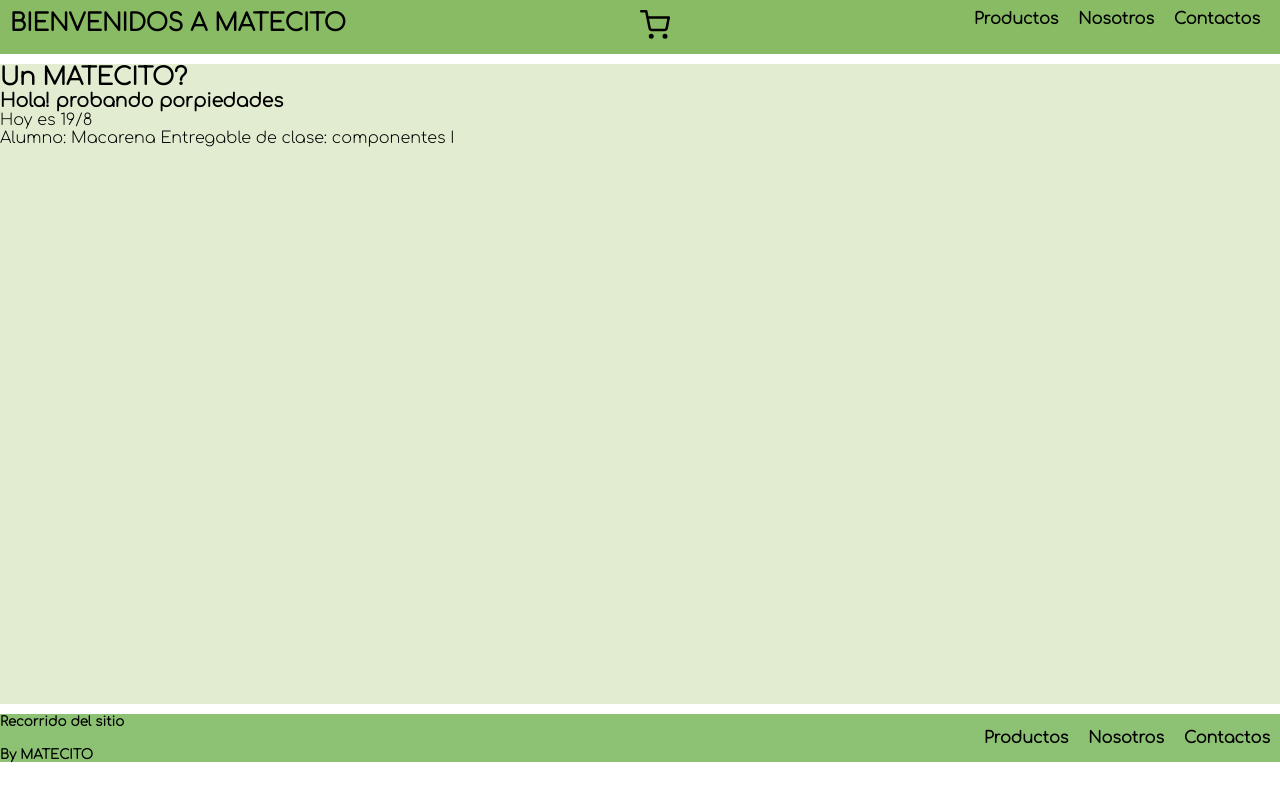
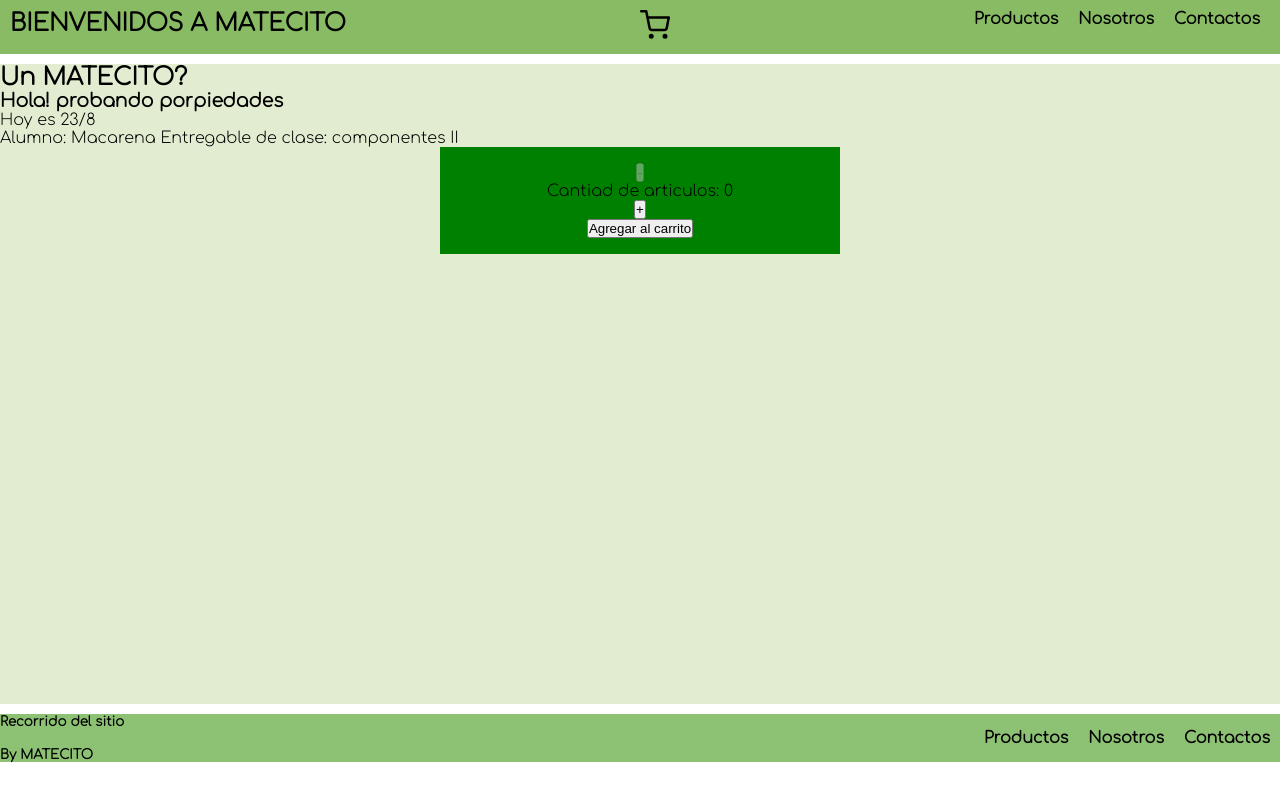
Before and after one commit to macarenazamar/matecito, a React (Create React App) app: page / in a window 1280 px wide. Built offline with nearby package versions, Linux system fonts and the light colour scheme.

Commit message:
Entrega Contenedores II

```diff
--- a/src/App.jsx
+++ b/src/App.jsx
@@ -3,10 +3,12 @@ import Header from './components/Header/Header'
 import Footer from './components/Footer/Footer'
 import Main from './components/Main/Main'
 
+
 const App = () => {
   return (
     <>
         <Header />
+
         <Main />
         <Footer />
 
--- /dev/null
+++ b/src/components/ItemCounter/ItemCounter.jsx
@@ -0,0 +1,71 @@
+import React, { useState, useEffect } from 'react'
+import './itemCounter.css'
+
+const ItemCounter = ({initial, stock, onAdd}) => {
+
+    const [count, setCount] = useState(parseInt(initial));
+
+
+    const restar = () => {
+        setCount(count - 1);
+    }
+
+    const sumar = () => {
+        count < stock ? setCount(count + 1) : alert ('No hay mas stock');
+    }
+
+    useEffect(() =>{
+        setCount(parseInt(initial));
+    },[initial])
+
+
+  return (
+    <div className='counter'>
+        <button disabled={count <= 0} onClick={restar}>-</button>
+        <p>Cantiad de articulos: {count}</p>
+        <button onClick={sumar}>+</button>
+        <div>
+            <button disabled={stock <=0} onClick={() => onAdd(count)}>Agregar al carrito</button>
+        </div>
+    </div>
+  )
+}
+
+export default ItemCounter
+
+
+//import React, { useState } from 'react'
+
+// const Counter = () => {
+
+//     const [count, setCount] = useState(0);
+
+//     let tope = 5
+
+//     const sumar = () => {
+//         //if else
+//         // if (count < tope) {
+//         //     setCount(count + 1);
+//         // } else {
+//         //     alert ('No hay mas stock');
+//         // }
+//         //ternario
+//         count < tope ? setCount(count + 1) : alert ('No hay mas stock');
+//     };
+
+//     const restar = () => {
+//         setCount(count - 1);
+
+//     };
+
+//   return (
+//     <div>
+//         <button onClick={sumar}>+</button>
+//         <p>Cantiad de articulos: {count}</p>
+//         <button>Agregar al carrito</button>
+//         <button onClick={restar}>-</button>
+//     </div>
+//   )
+// }
+
+// export default Counter
--- /dev/null
+++ b/src/components/ItemCounter/itemCounter.css
@@ -0,0 +1,7 @@
+.counter{
+    width: 50vh;
+    background-color: green;
+    margin: auto;
+    padding: 1rem;
+    text-align: center;
+}
--- a/src/ItemListContainer/ItemListContainer.jsx
+++ b/src/components/ItemListContainer/ItemListContainer.jsx
@@ -1,10 +1,15 @@
 import React from 'react'
+import ItemCounter from '../ItemCounter/ItemCounter'
 import myStyles from './itemListContainer.module.css'
 
 const ItemListContainer = (greeting) => {
   //console.log(greeting.test);
   const saludo = greeting.saludo
   const {fechaMes} = greeting
+
+  const onAdd = (cantidad) => {
+    alert(`Compraste ${cantidad} unidades`)
+  }
 
   return (
     <div className={myStyles.contenedorStyle}>
@@ -16,6 +21,7 @@ const ItemListContainer = (greeting) => {
       <p>
       Alumno: {greeting.alumno.nombre} Entregable de clase: {greeting.alumno.entrega}
       </p>
+      <ItemCounter initial={0} stock={5} onAdd={onAdd}/>
 
     </div>
   )
--- a/src/components/main/Main.jsx
+++ b/src/components/main/Main.jsx
@@ -1,5 +1,5 @@
 import React from 'react';
-import ItemListContainer from '../../ItemListContainer/ItemListContainer';
+import ItemListContainer from '../ItemListContainer/ItemListContainer';
 import myStyles from "./main.module.css";
 
 const Main = (props) => {
@@ -9,9 +9,9 @@ const Main = (props) => {
       <h2>Un MATECITO?</h2>
       <ItemListContainer
         saludo='probando porpiedades'
-        fechaDia={19}
+        fechaDia={23}
         fechaMes={8}
-        alumno={{nombre:'Macarena', entrega: 'componentes I'}}
+        alumno={{nombre:'Macarena', entrega: 'componentes II'}}
       />
 
     </main>
```
Also changed, not shown: src/components/ItemListContainer/itemListContainer.module.css (added).
